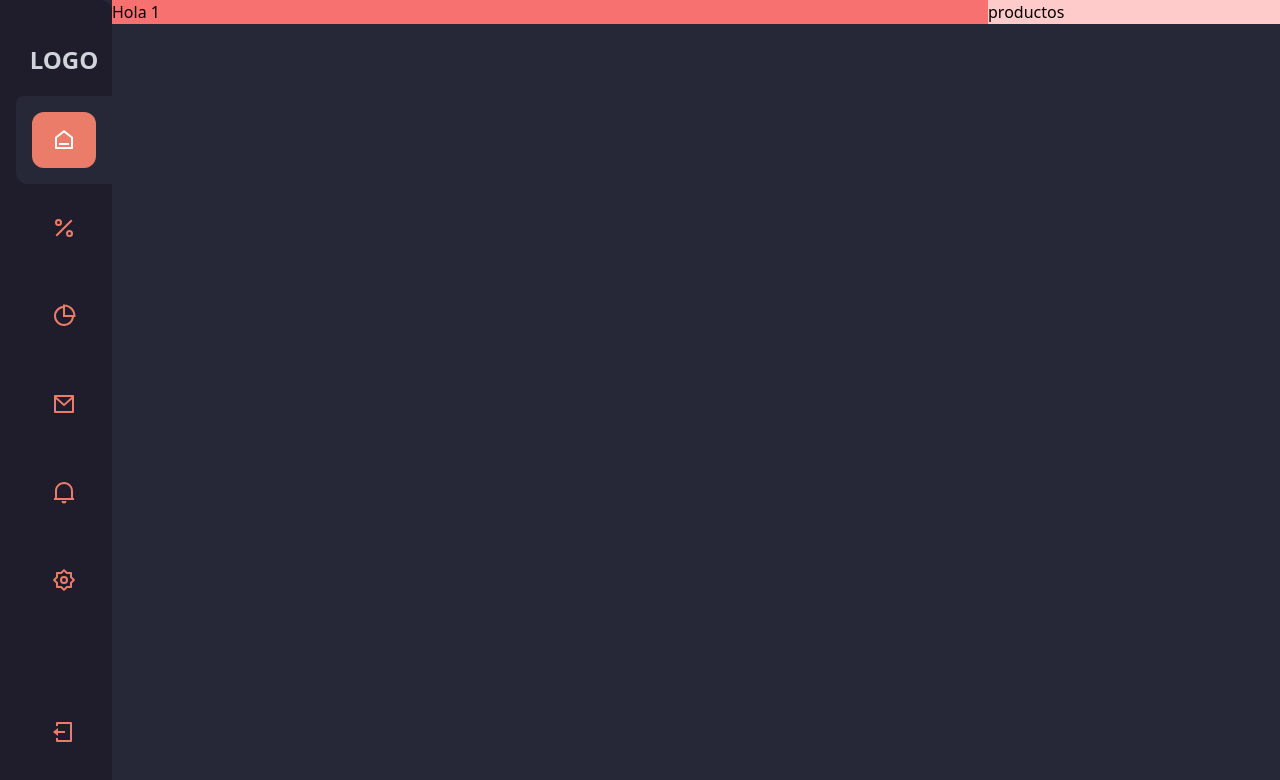
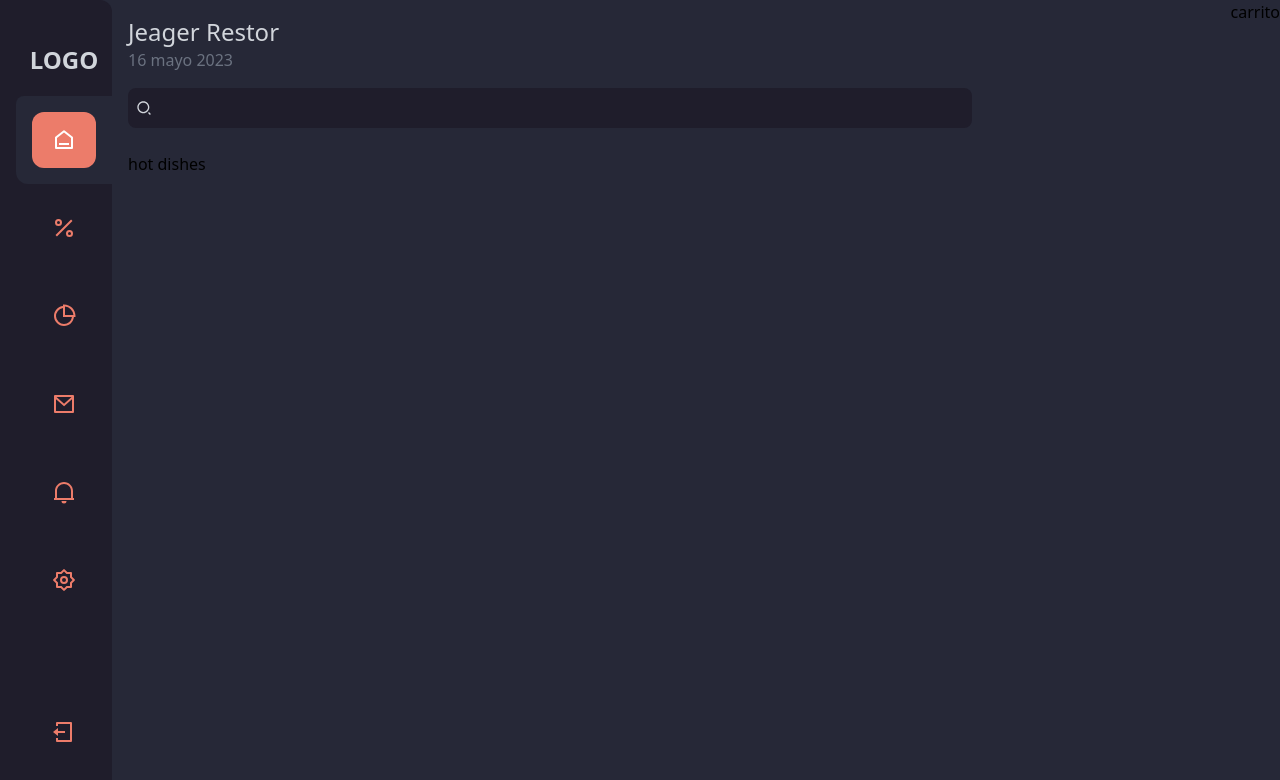
Before and after one commit to jimmyov29/dashboard-store, a React (Create React App) app: page / in a window 1280 px wide. Shown: the top 780 px of the page. Built offline with nearby package versions, Linux system fonts and the light colour scheme.

Commit message:
adding the tabs

```diff
--- a/src/App.jsx
+++ b/src/App.jsx
@@ -1,19 +1,29 @@
 import { useState } from "react";
 import React from "react";
 import { Sidebar } from "./components/shared/Sidebar";
-import { RiAddLine, RiCloseLine, RiLightbulbLine, RiMenu2Fill, RiPieChart2Line, RiUser2Fill } from "react-icons/ri";
+import {
+  RiAddLine,
+  RiCloseLine,
+  RiLightbulbLine,
+  RiMenu2Fill,
+  RiPieChart2Line,
+  RiSearch2Line,
+  RiUser2Fill,
+} from "react-icons/ri";
 
 function App() {
   const [showMenu, setShowMenu] = useState(false);
   const [showOrder, setShowOrder] = useState(false);
-  const toggleMenu = ()=>{
+  const toggleMenu = () => {
     setShowMenu(!showMenu);
-  }
+  };
   return (
     <div className="bg-[#262837] w-full min-h-screen">
-      <Sidebar  showMenu = {showMenu}/>
-      <nav className="bg-[#1F1D2B] lg:hidden fixed w-full bottom-0 left-0 text-3xl text-gray-400 py-2 px-8 flex items-center justify-between
-      rounded-tl-xl rounded-tr-xl" >
+      <Sidebar showMenu={showMenu} />
+      <nav
+        className="bg-[#1F1D2B] lg:hidden fixed w-full bottom-0 left-0 text-3xl text-gray-400 py-2 px-8 flex items-center justify-between
+      rounded-tl-xl rounded-tr-xl"
+      >
         <button className="p-2">
           <RiUser2Fill />
         </button>
@@ -24,13 +34,33 @@ function App() {
           <RiPieChart2Line />
         </button>
         <button onClick={toggleMenu} className="text-white p-2">
-        {showMenu ? <RiCloseLine /> : <RiMenu2Fill /> }
+          {showMenu ? <RiCloseLine /> : <RiMenu2Fill />}
         </button>
       </nav>
       <main className="lg:pl-28 grid grid-cols-1 lg:grid-cols-8">
-      <div className="lg:col-span-6 bg-red-400">Hola 1</div>
-      <div className="lg:col-span-2 bg-red-200"> productos</div>
-
+        <div className="lg:col-span-6 ">
+          {/* Header */}
+          <header className="p-4">
+          {/* title and searh */}
+            <div className="flex flex-col gap-4 mb-6">
+              <div>
+                <h1 className=" text-2xl text-gray-300">Jeager Restor</h1>
+                <p className=" text-gray-500">16 mayo 2023</p>
+              </div>
+              <form>
+                <div className=" w-full relative">
+                  <RiSearch2Line className="absolute left-2 top-1/2 -translate-y-1/2 text-gray-300" />
+                  <input className="bg-[#1F1D2B] w-full py-2 pl-10 pr-4 rounded-lg text-gray-300 outline-none"></input>
+                </div>
+              </form>
+            </div>
+            <nav>
+              <a href="#">hot dishes</a>
+              {/* min1:34:28 */}
+            </nav>
+          </header>
+        </div>
+        <div className="lg:col-span-2  fixed lg:carrito right-0 "> carrito</div>
       </main>
     </div>
   );
```
